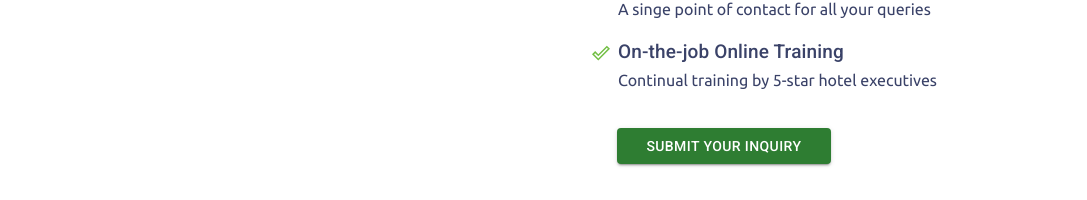
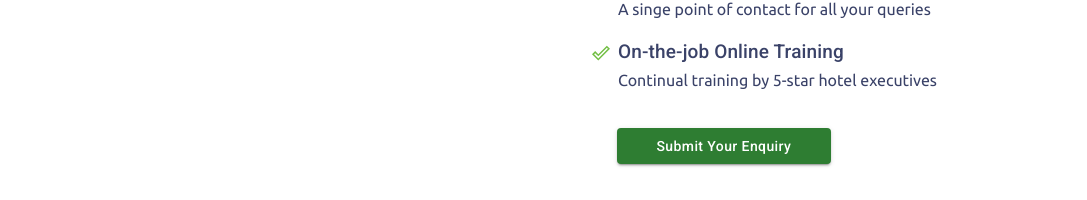
Before and after one commit to shubham78640/CareCrew2.O, a React (Create React App) app in the folder carecrew/: page / in a window 1280 px wide. Shown: the part 1273-1473 px from the top of the page, without its empty margins (96-1183 px from the left). Built offline with nearby package versions, Linux system fonts and the light colour scheme.

Commit message:
button style

```diff
--- a/carecrew/src/components/Home/Home.js
+++ b/carecrew/src/components/Home/Home.js
@@ -219,9 +219,10 @@ function Home() {
                 width: { sm: "40%", xs: "80%", p: 1 },
                 ml: "25px",
                 mt: "20px",
+                textTransform:"none"
               }}
             >
-              Submit your inquiry
+              Submit Your Enquiry
             </Button>
           </Box>
         </Box>
```
